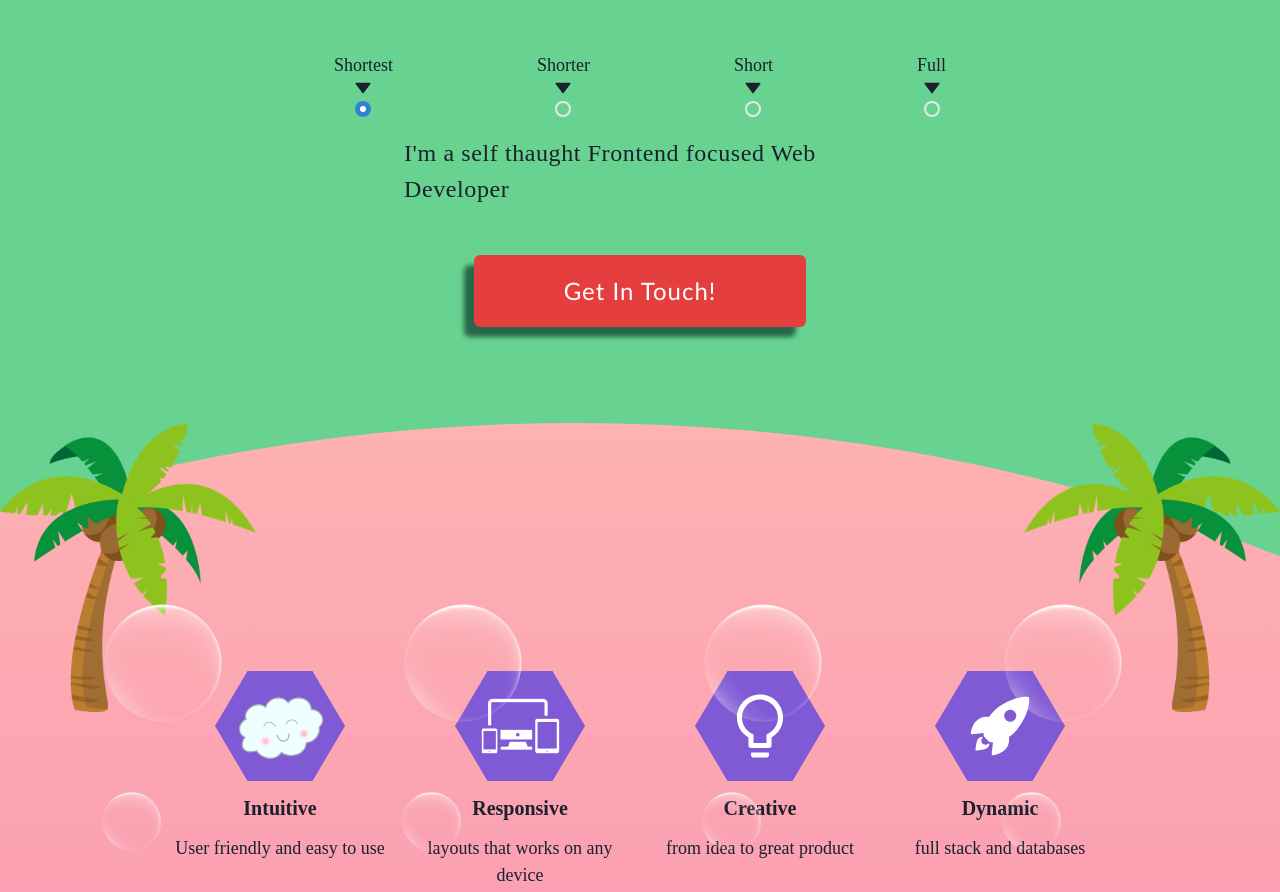
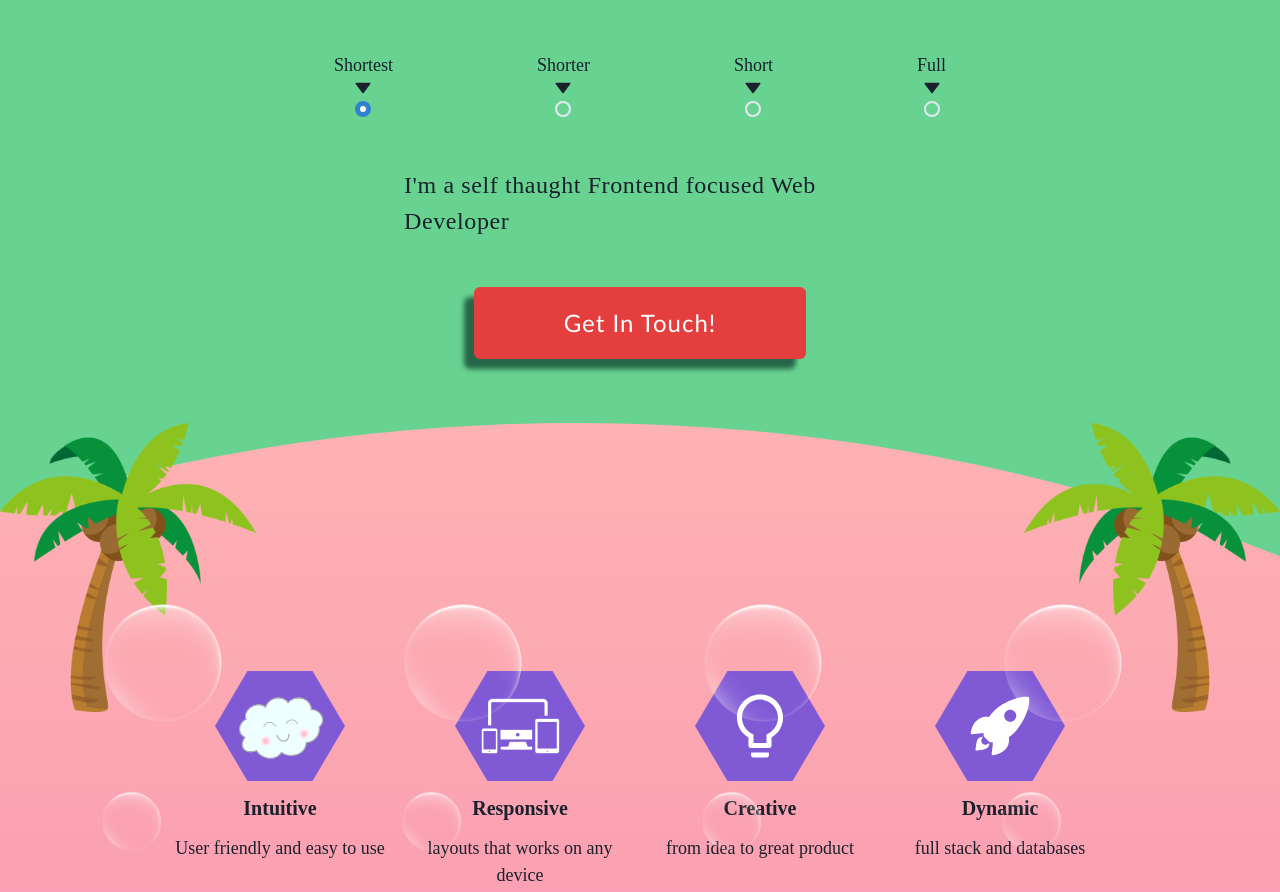
Before and after one commit to tahasama/myPortfolio, a React (Create React App) app: page / in a window 1280 px wide. Shown: the part 900-1792 px from the top of the page. Built offline with nearby package versions, Linux system fonts and the light colour scheme.

Commit message:
animation updates

```diff
--- a/src/components/about.tsx
+++ b/src/components/about.tsx
@@ -34,7 +34,7 @@ const About = () => {
   return (
     <Box
       h={"100%"}
-      mt={[-16, -20, -16, -24, colorMode !== "dark" ? -20 : -48]}
+      mt={[-16, -20, -20, -24, colorMode !== "dark" ? -20 : -48]}
       // zIndex={-1}
       position={"relative"}
       alignItems={"center"}
@@ -96,7 +96,8 @@ const About = () => {
         textAlign="center"
         w={["100%", "full", "full"]}
         position={"absolute"}
-        top={[colorMode !== "dark" ? 28 : 10, 24, 32]}
+        top={[colorMode !== "dark" ? 16 : 16, 24, 32]}
+        // paddingX={[colorMode !== "dark" ? 5 : 0, 7]}
         gap={[10, 9, 24, 28, 36]}
         fontSize={["xs", "lg", "sm", "sm", "lg"]}
 
@@ -187,7 +188,8 @@ const About = () => {
         mx={["2", "2", "24", "60", "96"]}
         // mr={["2", "2", "24", "40", "6"]}
         // m={0}
-        top={[colorMode !== "dark" ? 16 : 40, colorMode !== "dark" ? 32 : 56]}
+        // top={[colorMode !== "dark" ? 16 : 40, colorMode !== "dark" ? 32 : 56]}
+        top={colorMode === "light" ? [20, 20, 44, 40] : [40, 20, 48, 56]}
         // pb={
         //   selected === ""
         //     ? ["28"]
--- a/src/components/birds.tsx
+++ b/src/components/birds.tsx
@@ -10,7 +10,7 @@ const Birds = () => {
   const y1 = useTransform(scrollY, [320, 600], [0, 200]);
 
   const x2 = useTransform(scrollY, [270, 590], [2600, -800]);
-  const y2 = useTransform(scrollY, [320, 600], [100, -100]);
+  const y2 = useTransform(scrollY, [320, 450, 600], [100, 50, 300]);
 
   const x3 = useTransform(scrollY, [370, 590], [2600, -700]);
   const y3 = useTransform(scrollY, [320, 600], [260, 400]);
--- a/src/components/home.tsx
+++ b/src/components/home.tsx
@@ -307,7 +307,7 @@ const Home = () => {
           </Flex>
 
           <motion.div
-            style={{ zIndex: 99 }}
+            style={{ zIndex: 98 }}
             whileHover={{
               y: [-1, 4, -1],
               transition: { duration: 1, repeat: Infinity },
```
